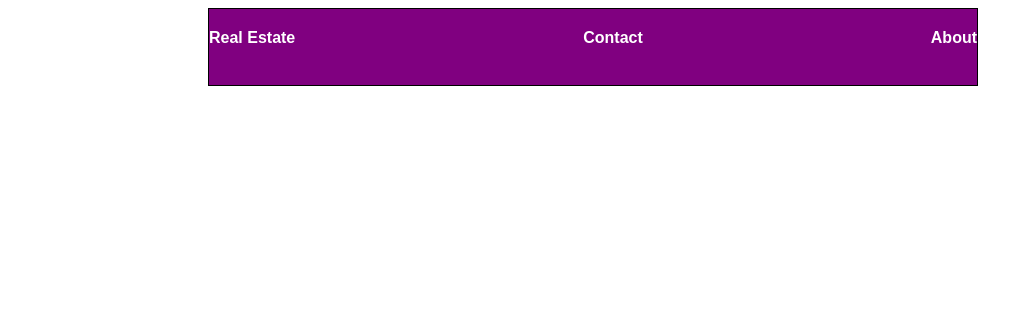
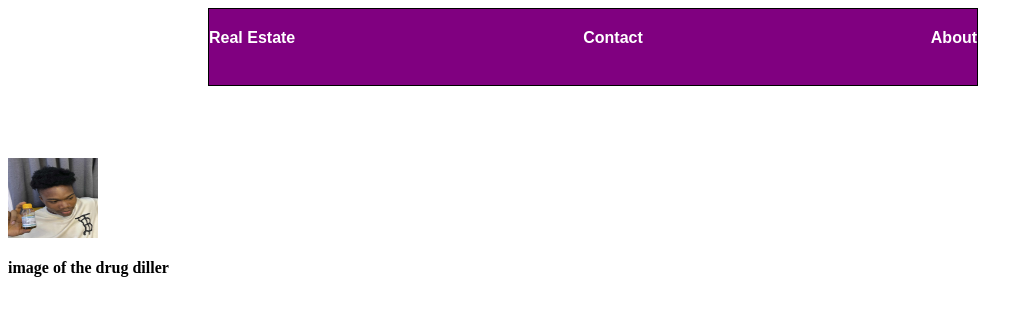
Before and after one commit to DaddiFlo/Remote-Collaborations, a plain HTML site: page index.html in a window 1280 px wide. Shown: the whole page, without its empty margins (0-1033 px from the left). Drawn offline with Linux system fonts and the light colour scheme.

Commit message:
i added the drug diller picture

```diff
--- a/index.html
+++ b/index.html
@@ -12,7 +12,17 @@
 <div>Contact</div>
 <div>About</div>
 
-    </nav>
+    </nav>  <br><br><br><br>
+
+
+    <div>
+        <img src="8.jpeg" alt="" style="width: 90px; height: 80px;">
+
+     <div>
+        <h4>image of the drug diller</h4>
+     </div>
+    </div>
+
 
 </body>
 </html>
```
Also changed, not shown: 8.jpeg (added).
